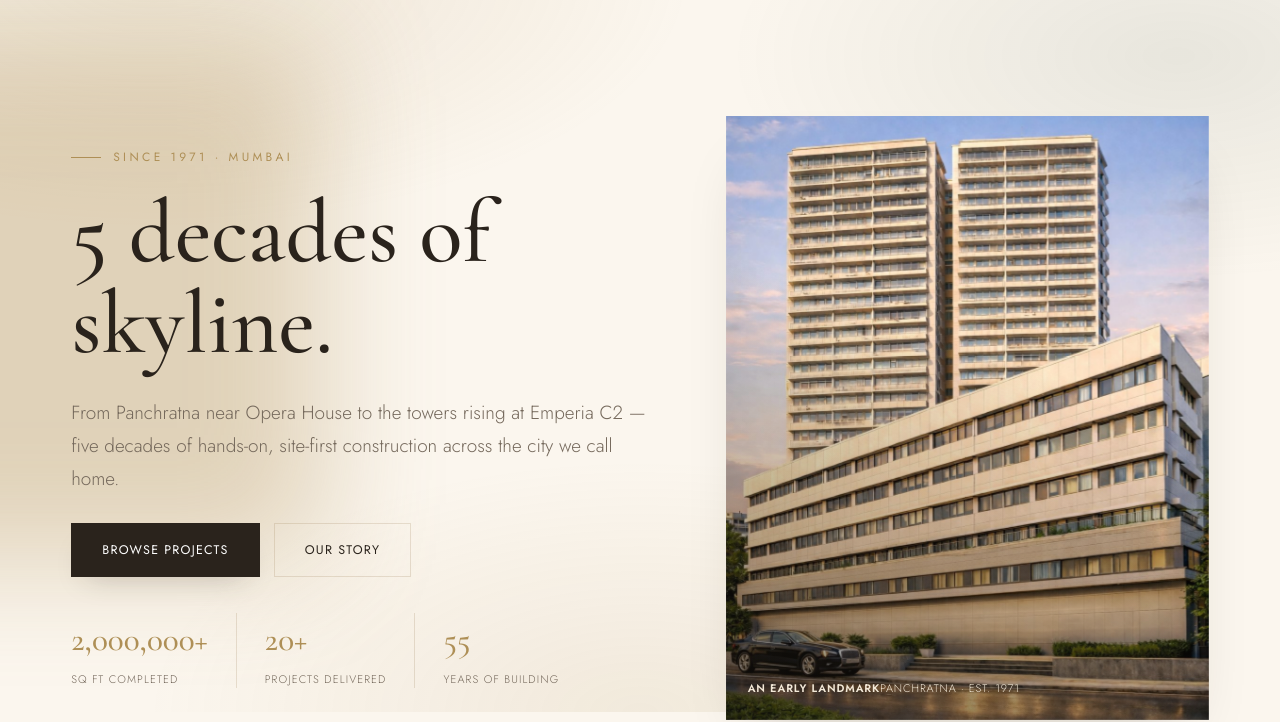
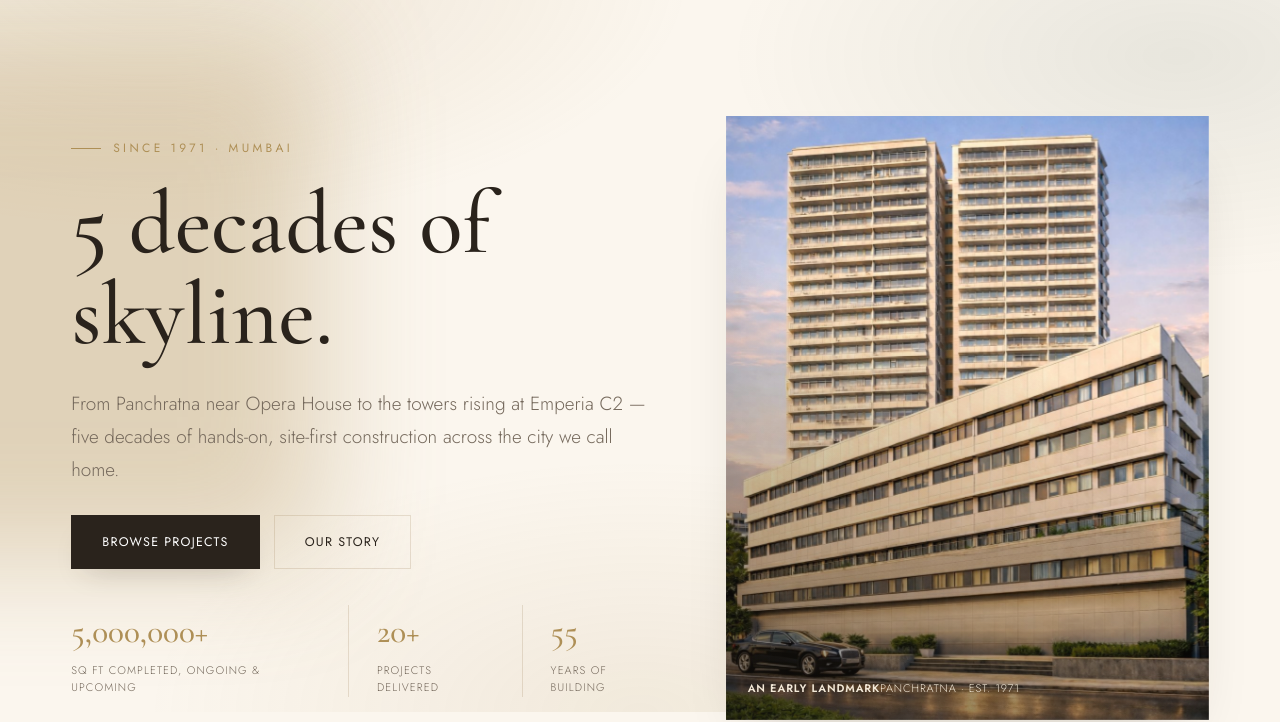
Before and after one commit to aaravgupta626/aaravgupta626.github.io, a plain HTML site: page index.html in a window 1280 px wide. Shown: the part 88-810 px from the top of the page. Drawn offline with nearby package versions, Linux system fonts and the light colour scheme.

Commit message:
Area stat 2,000,000 to 5,000,000 sq ft completed, ongoing and upcoming

```diff
--- a/index.html
+++ b/index.html
@@ -41,7 +41,7 @@
           <a href="about.html" class="btn ghost"><span>Our story</span></a>
         </div>
         <div class="hero-stats reveal">
-          <div class="stat"><div class="num" data-count="2000000" data-suffix="+">0</div><div class="lbl">sq ft completed</div></div>
+          <div class="stat"><div class="num" data-count="5000000" data-suffix="+">0</div><div class="lbl">sq ft completed, ongoing &amp; upcoming</div></div>
           <div class="stat"><div class="num" data-count="20" data-suffix="+">0</div><div class="lbl">projects delivered</div></div>
           <div class="stat"><div class="num" data-count="55" data-suffix="">0</div><div class="lbl">years of building</div></div>
         </div>
```
Also changed, not shown: about.html (+1 -1 lines).
